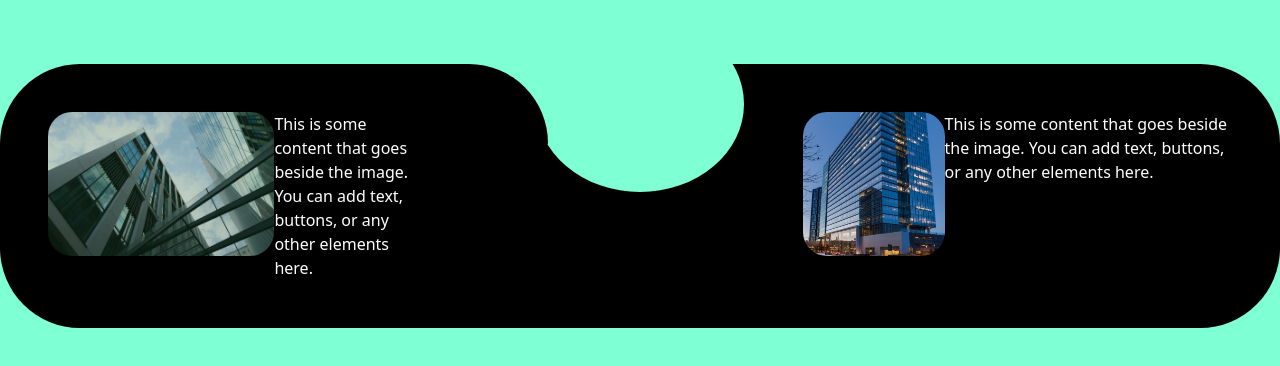
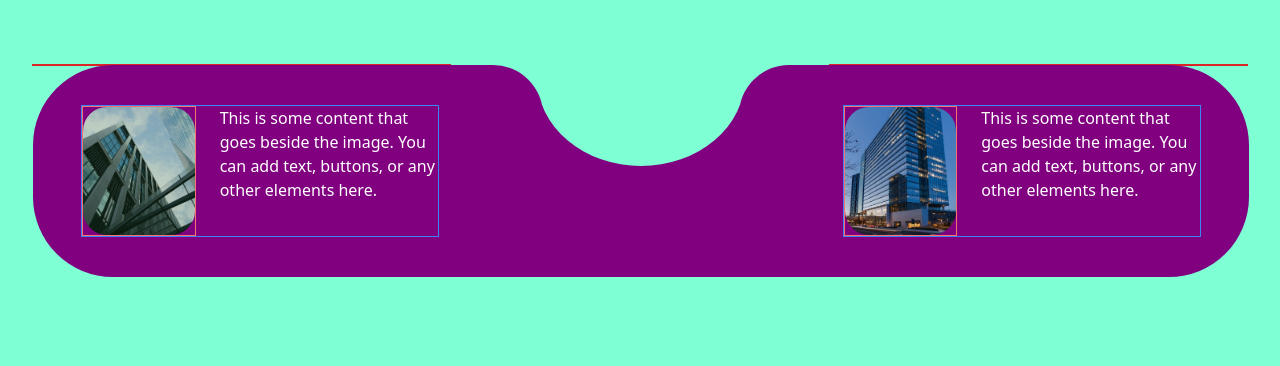
Before and after one commit to AshiqueHussain00/Individual-bulding-Website, a React (Vite) app: page / in a window 1280 px wide. Shown: the top 366 px of the page. Built offline with nearby package versions, Linux system fonts and the light colour scheme.

Commit message:
Trying to make the curve shape

```diff
--- a/src/components/ExampleComponent.jsx
+++ b/src/components/ExampleComponent.jsx
@@ -5,7 +5,7 @@ import bulding3 from "/src/images/building3.jpg";
 
 function ExampleComponent() {
   return (
-    <div className="pt-16">
+    <div className="pt-16 ">
       {/* <div className="flex absolute justify-center z-40  m-auto left-0 right-0 top-0 ">
         <div className="...">
           <div className="w-32 h-32 rounded-full bg-gray-200 flex items-center justify-center border-4 border-white z-40">
@@ -13,14 +13,29 @@ function ExampleComponent() {
           </div>
         </div>
       </div> */}
-      <div className="back-element flex justify-center bg-white/30 gap-96 p-12 absolute rounded-custom-80 z-30">
+
+      {/* ---------- container ------------------- */}
+      <div className='w-[95%] mx-auto border border-red-600'>
+
+
+        <div className="w-[95%] back-element flex justify-between bg-white/30  py-10 px-12 absolute rounded-custom-80 z-30">
+
           <div className="back-element1"><div className='back-element3'></div> <div className='back-element2'></div></div>
-        <div className="flex bg-transparent  rounded-lg overflow-hidden">
+
+
+          {/* ------------------------- left part ------------------------ */}
+
+          <div className="flex bg-transparent w-[32%] border border-blue-500 gap-x-6">
+
+            <div className='w-[400px] h-[130px] border border-red-400'>
+
               <img
                 src={bulding2}
                 alt="Placeholder Image"
-            className="w-auto h-36 object-cover rounded-3xl"
+                className="w-full h-full object-cover rounded-3xl "
               />
+            </div>
+
             <div className="..">
               <p className="text-white">
                 This is some content that goes beside the image. You can add text,
@@ -28,17 +43,31 @@ function ExampleComponent() {
               </p>
             </div>
           </div>
-        <div className="flex bg-transparent rounded-lg overflow-hidden ">
+
+
+
+               {/* ------------------ right part ------------------------- */}
+
+
+          <div className="flex gap-x-6 bg-transparent border border-blue-500 w-[32%]">
+
+            <div className='w-[400px] h-[130px]  border border-red-400 '>
+
+
               <img
                 src={bulding3}
                 alt="Placeholder Image"
-            className="w-96 h-36 object-cover rounded-3xl "
+                className=" w-full h-full object-cover rounded-3xl"
               />
+            </div>
+
             <div className="..">
               <p className="text-white ">
                 This is some content that goes beside the image. You can add text,
                 buttons, or any other elements here.
               </p>
+            </div>
+
           </div>
         </div>
       </div>
--- a/src/index.css
+++ b/src/index.css
@@ -11,13 +11,14 @@ body {
 }
 
 .back-element {
-    background-color: black;
+    background-color: purple;
+
 }
 
 .back-element .back-element1 {
     content: "";
     position: absolute;
-    top: -3rem;
+    top: -4.7rem;
     left: 0;
     right: 0;
     display: block;
@@ -42,7 +43,7 @@ body {
     height: 5em;
     /* transform: rotate(180deg); */
     /* border-radius: 0px 0px 50px 0px; */
-    background: var(--clr);
+    background: transparent;
 
 }
 .back-element1 .back-element2 {
@@ -50,14 +51,38 @@ body {
     display: block;
     content: "";
     position: absolute;
-    border-bottom-right-radius: 2%;
-    border-top-right-radius: 10rem;
-    top: 2.4rem;
-    left: -5.9rem;
-    background-color: #000;
-    height: 5rem;
-    width: 6rem;
+    /* border-bottom-right-radius: 2%; */
+    /* border-top-right-radius: 10rem; */
+    border-top-right-radius: 50px;
+    /* border-bottom-right-radius: 20px; */
+    /* top: 4.1rem;
+    left: -5.5rem; */
+    top: 65px;
+    left:-104px;
+    background-color: purple;
+    height:60px;
+    width: 100px;
+    box-shadow: 8px -20px 0 var(--clr);
 }
+
+.back-element1 .back-element3 {
+    z-index: 1;
+      display: block;
+      content: "";
+      position: absolute;
+      /* border-bottom-right-radius: 2%; */
+      /* border-top-right-radius: 10rem; */
+      border-top-left-radius: 50px;
+      /* border-bottom-right-radius: 20px; */
+      /* top: 4.1rem;
+      left: -5.5rem; */
+      top: 65px;
+      right:-104px;
+      background-color: purple;
+      height:60px;
+      width: 100px;
+      box-shadow: -10px -20px 0 var(--clr);
+  }
 
 /* .back-element1 .back-element3 {
     z-index: 3;
```
Lines whose indentation alone changed are shown as unchanged.
